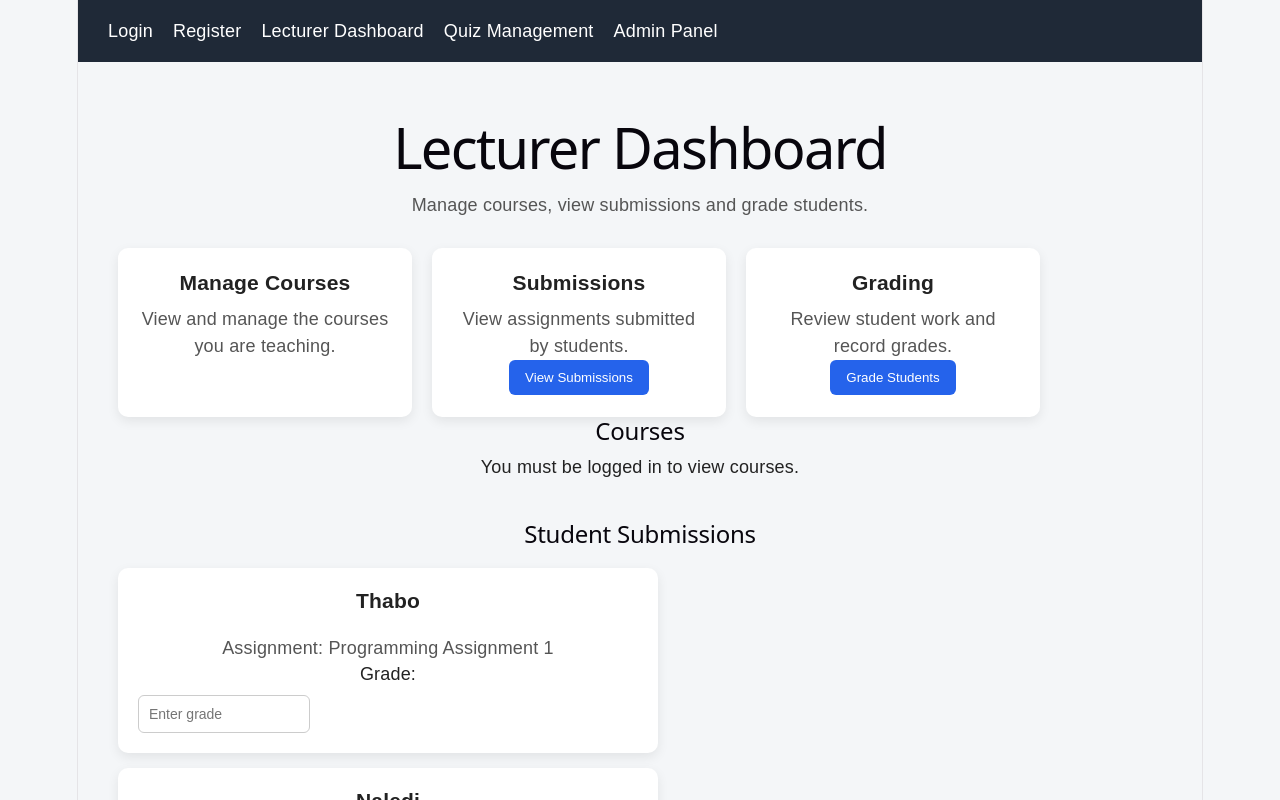
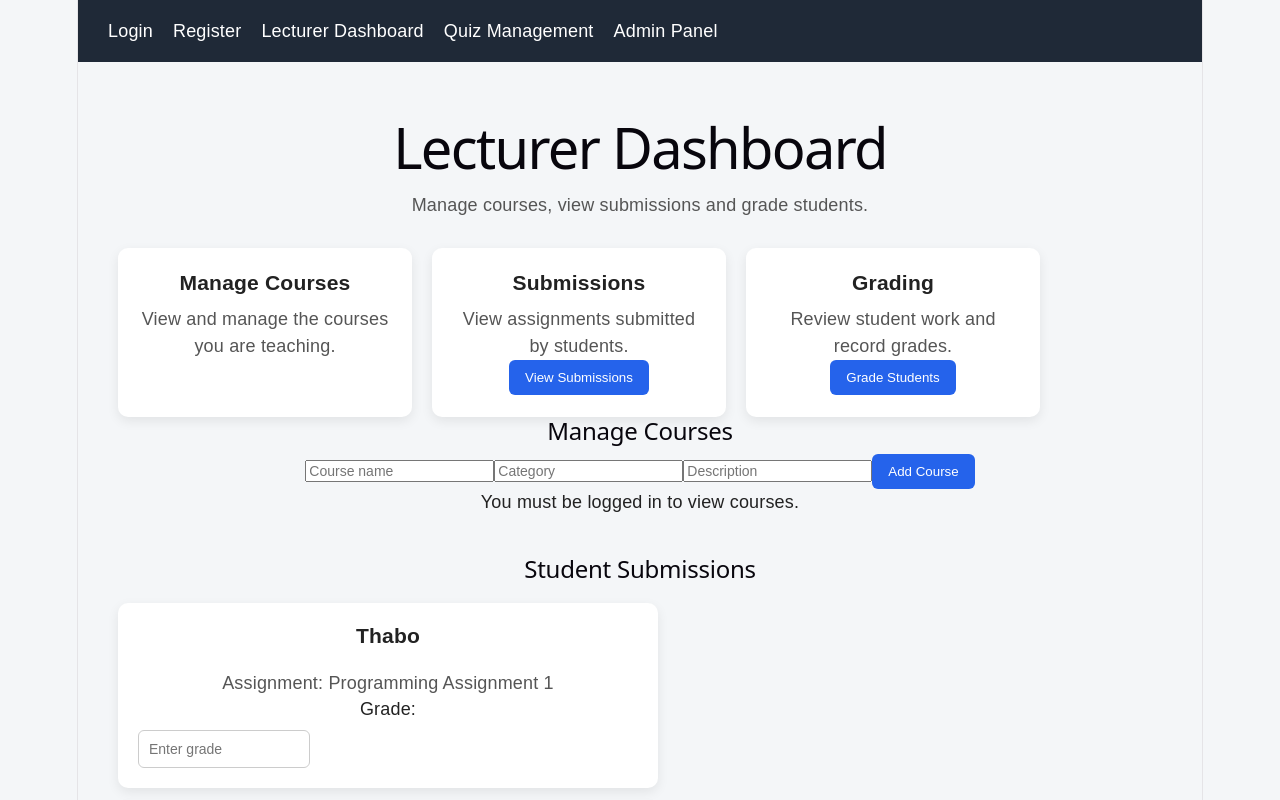
Before and after one commit to Ayanda05-max/Academix, a React (Vite) app in the folder academix-frontend/: page /lecturer in a window 1280 px wide. Shown: the top 800 px of the page. Built offline with nearby package versions, Linux system fonts and the light colour scheme.

Commit message:
Connect lecturer course creation to backend API

```diff
--- a/academix-frontend/src/pages/LecturerDashboard.tsx
+++ b/academix-frontend/src/pages/LecturerDashboard.tsx
@@ -21,6 +21,10 @@ function LecturerDashboard() {
   const [courses, setCourses] = useState<Course[]>([]);
   const [courseError, setCourseError] = useState<string>("");
 
+  const [courseName, setCourseName] = useState<string>("");
+  const [courseCategory, setCourseCategory] = useState<string>("");
+  const [courseDescription, setCourseDescription] = useState<string>("");
+
   const [submissions, setSubmissions] = useState<Submission[]>([
     {
       id: 1,
@@ -37,6 +41,9 @@ function LecturerDashboard() {
   ]);
 
   useEffect(() => {
+    loadCourses();
+  }, []);
+
   async function loadCourses() {
     const token = localStorage.getItem("token");
 
@@ -55,6 +62,7 @@ function LecturerDashboard() {
       if (response.ok) {
         const data: Course[] = await response.json();
         setCourses(data);
+        setCourseError("");
       } else {
         setCourseError("Could not load courses.");
       }
@@ -63,8 +71,48 @@ function LecturerDashboard() {
     }
   }
 
-    loadCourses();
-  }, []);
+  async function addCourse(event: React.FormEvent<HTMLFormElement>) {
+    event.preventDefault();
+
+    const token = localStorage.getItem("token");
+
+    if (!token) {
+      alert("You must be logged in.");
+      return;
+    }
+
+    try {
+      const response = await fetch("/api/courses", {
+        method: "POST",
+        headers: {
+          "Content-Type": "application/json",
+          Authorization: `Bearer ${token}`,
+        },
+        body: JSON.stringify({
+          title: courseName,
+          description: courseDescription,
+          category: courseCategory,
+        }),
+      });
+
+      if (response.ok) {
+        const newCourse: Course = await response.json();
+
+        setCourses([...courses, newCourse]);
+
+        setCourseName("");
+        setCourseCategory("");
+        setCourseDescription("");
+
+        alert("Course created successfully");
+      } else {
+        const message = await response.text();
+        alert("Could not create course: " + message);
+      }
+    } catch (error) {
+      alert("ERROR: " + String(error));
+    }
+  }
 
   function handleGrade(id: number, grade: string) {
     const updatedSubmissions = submissions.map((submission) =>
@@ -102,7 +150,33 @@ function LecturerDashboard() {
       </div>
 
       <div className="courses-section">
-        <h2>Courses</h2>
+        <h2>Manage Courses</h2>
+
+        <form onSubmit={addCourse}>
+          <input
+            type="text"
+            placeholder="Course name"
+            value={courseName}
+            onChange={(event) => setCourseName(event.target.value)}
+            required
+          />
+
+          <input
+            type="text"
+            placeholder="Category"
+            value={courseCategory}
+            onChange={(event) => setCourseCategory(event.target.value)}
+          />
+
+          <input
+            type="text"
+            placeholder="Description"
+            value={courseDescription}
+            onChange={(event) => setCourseDescription(event.target.value)}
+          />
+
+          <button type="submit">Add Course</button>
+        </form>
 
         {courseError && <p>{courseError}</p>}
 
@@ -138,9 +212,7 @@ function LecturerDashboard() {
           <div className="submission-card" key={submission.id}>
             <h3>{submission.student}</h3>
 
-            <p>
-              Assignment: {submission.assignment}
-            </p>
+            <p>Assignment: {submission.assignment}</p>
 
             <label>Grade:</label>
 
```
Lines whose indentation alone changed are shown as unchanged.
